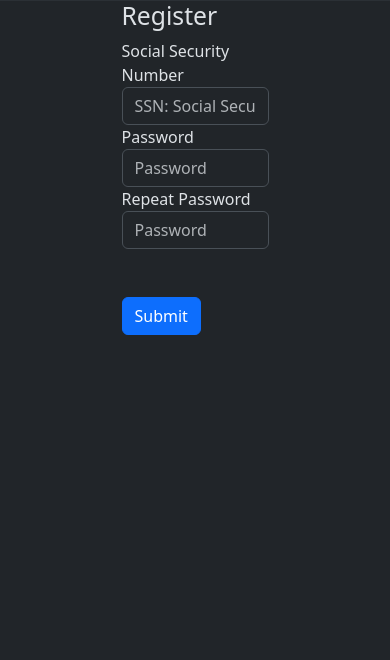
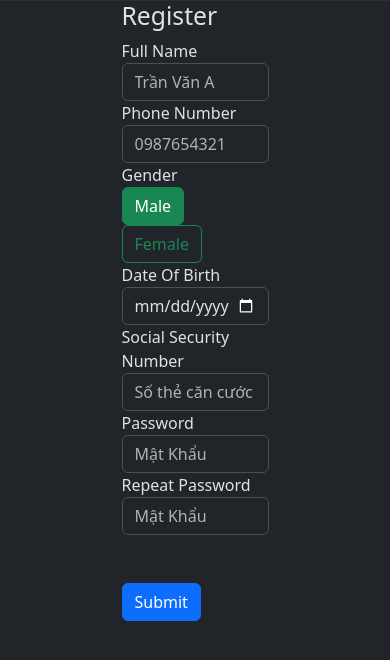
Before and after one commit to CrazyMeowl/HealthcareManagementSystem_OOAD_2024, a Flask app: page /register in a window 390 px wide. Shown: the part 55-715 px from the top of the page. Run offline with Flask 3, Linux system fonts and the light colour scheme.

Commit message:
Updated Register Screen
Changed login method to phone number

```diff
--- a/main.py
+++ b/main.py
@@ -1,6 +1,5 @@
 from flask import Flask, request, jsonify, render_template
 import json
-import random
 import webbrowser
 app = Flask(__name__)
 
@@ -15,20 +14,28 @@
 def main():
 	return render_template('index.html',name = app_config['name'])
 
-@app.route('/login', methods=['GET'])
+@app.route('/login', methods=['GET','POST'])
 def login():
+	# POST
+	if request.method == 'POST':
+		phone_number = request.form['phone_number']
+		password = request.form['password']
+		return f"Phone Number: {phone_number}, Password: {password}"
+	# GET
 	return render_template('login.html',name = app_config['name'])
 
 
-
-@app.route('/authenticate', methods=['POST'])
-def authenticate():
-	ssn = request.form['ssn']
-	password = request.form['password']
-	return f"SSN: {ssn}, Password: {password}"
-
-@app.route('/register', methods=['GET'])
+@app.route('/register', methods=['GET','POST'])
 def register():
+	# POST
+	if request.method == 'POST':
+		full_name = request.form['full_name']
+		gender = request.form['gender']
+		date_of_birth = request.form['date_of_birth']
+		phone_number = request.form['phone_number']
+		password = request.form['password']
+		return f"Full Name: {full_name}, Phone Number: {phone_number}, Password: {password}, Gender: {gender}, Date Of Birth: {date_of_birth}"
+	# GET
 	return render_template('register.html',name = app_config['name'])
 
 
--- a/templates/register.html
+++ b/templates/register.html
@@ -16,24 +16,49 @@
 	</div>
 	<div class="row">
 		<h2>Register</h2>
-		<form method="get" action="">
+		<form method="post" action="{{ url_for('register') }}">
+
+			<div class="form-group">
+				<label for="le_full_name">Full Name</label>
+				<input type="text" class="form-control" id="le_full_name" name="full_name" placeholder="Trần Văn A" required value="">
+			</div>
+
+			<div class="form-group">
+				<label for="le_phone_number">Phone Number</label>
+				<input type="text" class="form-control" id="le_phone_number" name="phone_number" placeholder="0987654321"
+					required value="">
+			</div>
+
+
+			<div class="form-group">
+				<label for="gender">Gender</label>
+				<br>
+				<input type="radio" class="btn-check" name="gender" id="male" value="M" checked>
+				<label class="btn btn-outline-success" for="male">Male</label>
+				<input type="radio" class="btn-check" name="gender" id="female" value="F">
+				<label class="btn btn-outline-success" for="female">Female</label>
+			</div>
+
+			<div class="form-group">
+				<label for="le_date_of_birth">Date Of Birth</label>
+				<input id="le_date_of_birth" name="date_of_birth" class="form-control" type="date"/>
+			</div>
+
 
 			<div class="form-group">
 				<label for="le_ssn">Social Security Number</label>
-				<input type="text" class="form-control" id="le_ssn" name="ssn" placeholder="SSN: Social Security Number"
-					required>
+				<input type="text" class="form-control" id="le_ssn" name="ssn" placeholder="Số thẻ căn cước công dân"
+					required value="">
 			</div>
 
 			<div class="form-group">
 				<label for="le_password">Password</label>
-				<input type="password" class="form-control" id="le_password" name="password" placeholder="Password"
-					required>
+				<input type="password" class="form-control" id="le_password" name="password" placeholder="Mật Khẩu" required value="">
 			</div>
 
 			<div class="form-group">
 				<label for="le_password">Repeat Password</label>
-				<input type="password" class="form-control" id="le_password_2" name="password_2" placeholder="Password"
-					required>
+				<input type="password" class="form-control" id="le_password_2" name="password_2" placeholder="Mật Khẩu" required >
 			</div>
 			<br>
 			<p id="error_message" style="display: none;"></p>
```
Also changed, not shown: templates/login.html (+5 -3 lines).
